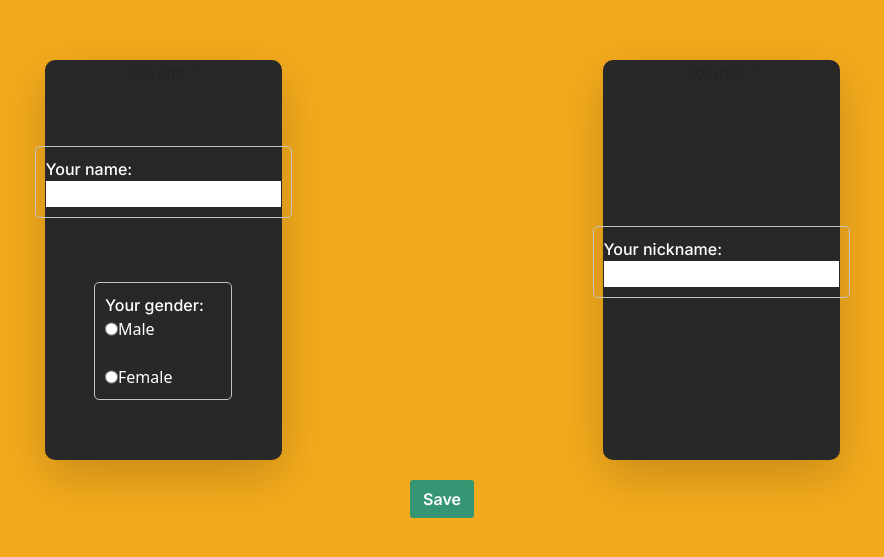
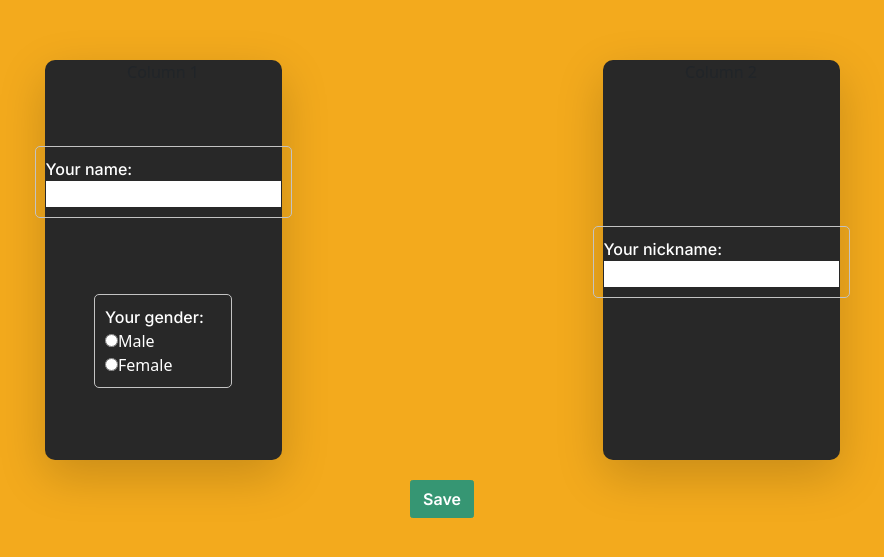
Before and after one commit to Hicham2012/Drag-and-Drop-Inputs, a React (Create React App) app: page / in a window 1280 px wide. Shown: the part 113-670 px from the top of the page, without its empty margins (198-1082 px from the left). Built offline with nearby package versions, Linux system fonts and the light colour scheme.

Commit message:
Update App.scss

```diff
--- a/src/App.scss
+++ b/src/App.scss
@@ -114,7 +114,7 @@ label[for="nickname"] {
 
 label[for="male"],
 label[for="female"] {
-    display: flex;
+    gap: 3px;
 }
 
 table {
```
